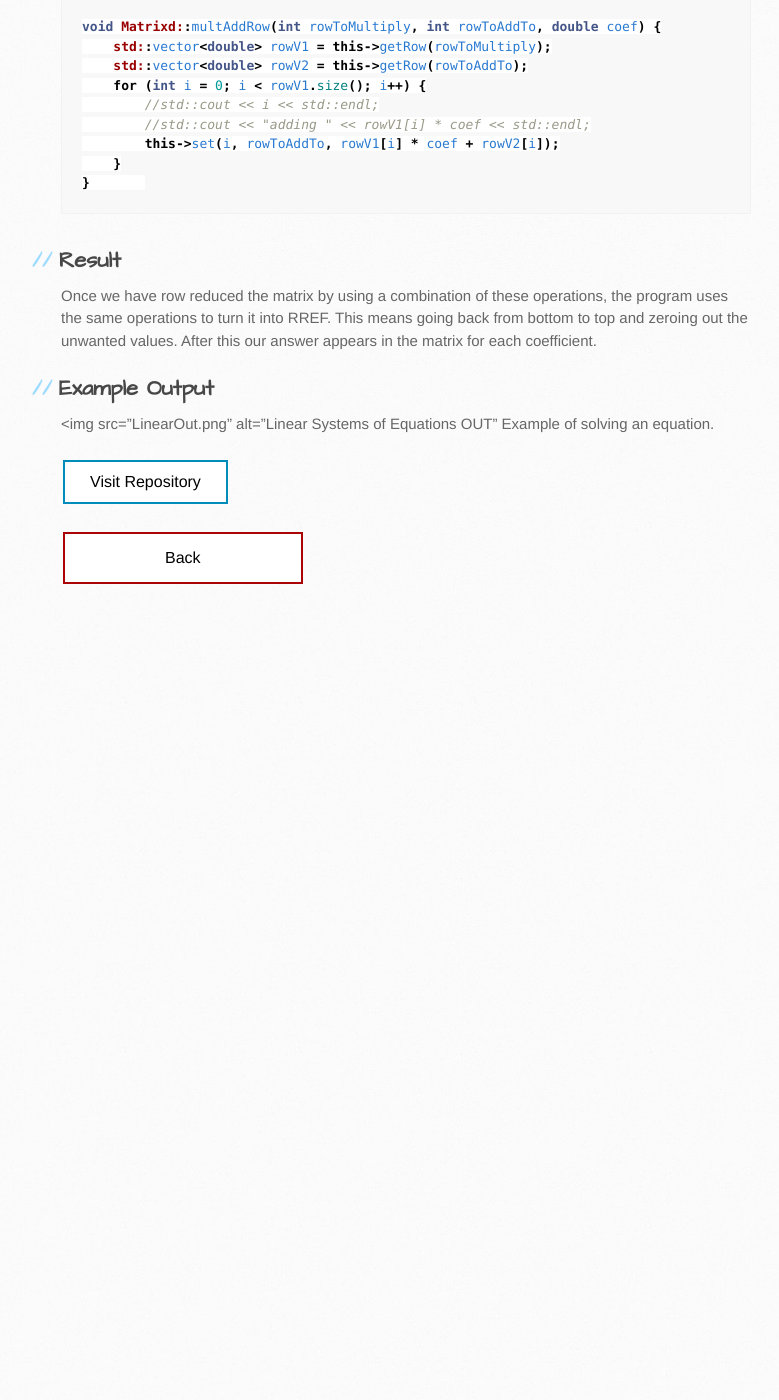
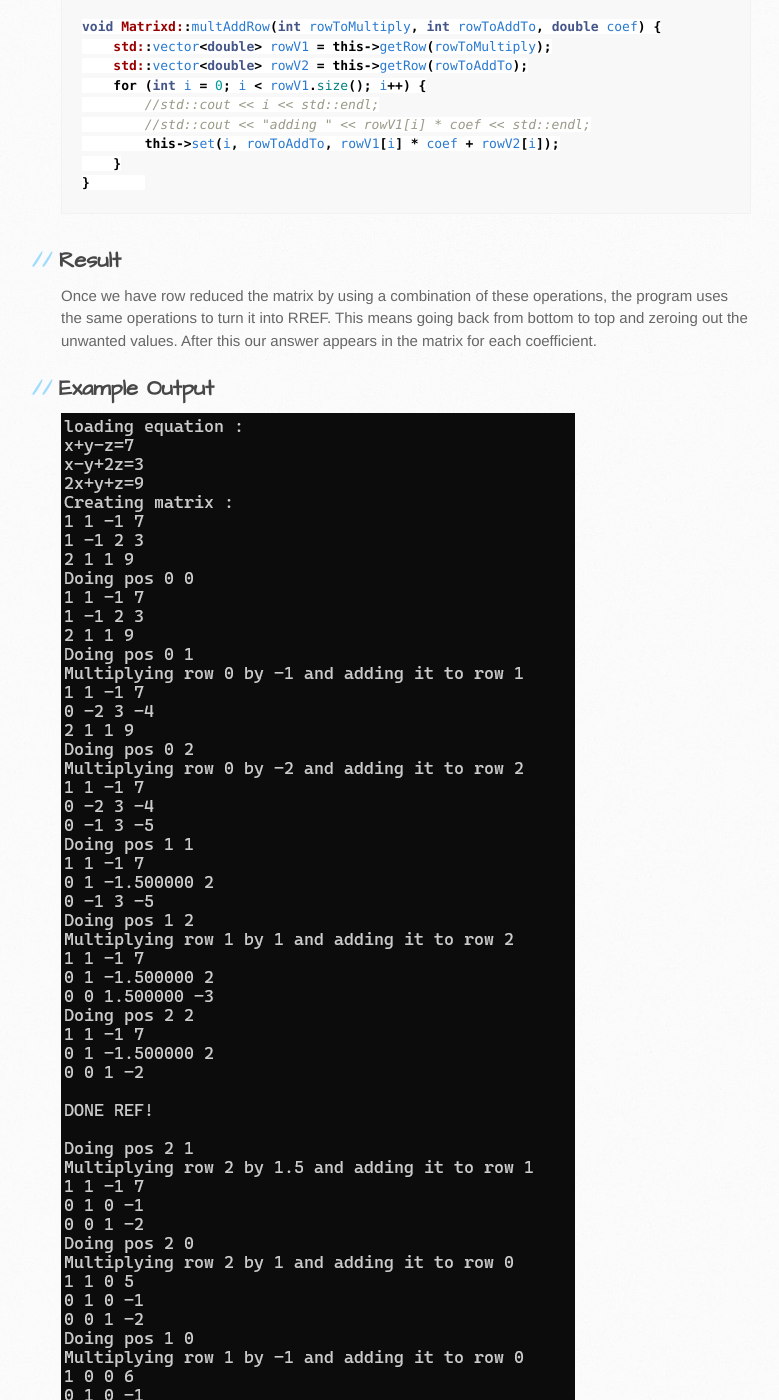
Before and after one commit to Hypericat/Hypericat.github.io, a Jekyll site: the page built from LinearAlgebraSolver.md, in a window 1280 px wide and 1400 px high, scrolled down 1550 px. Shown: the whole window, without its empty margins (109-888 px from the left). Built offline with Jekyll 4.4.1, drawn with Linux system fonts in a browser that asks for light colours; our own code applies the rules of GitHub Pages for plain Markdown files; before the commit the page ends 2180 px from its top, so only the background shows below that; some of the changed text lies outside the part shown.

Commit message:
Auto push

```diff
--- a/LinearAlgebraSolver.md
+++ b/LinearAlgebraSolver.md
@@ -53,7 +53,7 @@ void Matrixd::multAddRow(int rowToMultiply, int rowToAddTo, double coef) {
 Once we have row reduced the matrix by using a combination of these operations, the program uses the same operations to turn it into RREF. This means going back from bottom to top and zeroing out the unwanted values. After this our answer appears in the matrix for each coefficient.
 
 ## Example Output
-<img src="LinearOut.png" alt="Linear Systems of Equations OUT"
+<img src="LinearOut.png" alt="Linear Systems of Equations OUT">
 Example of solving an equation.
 
 
```
